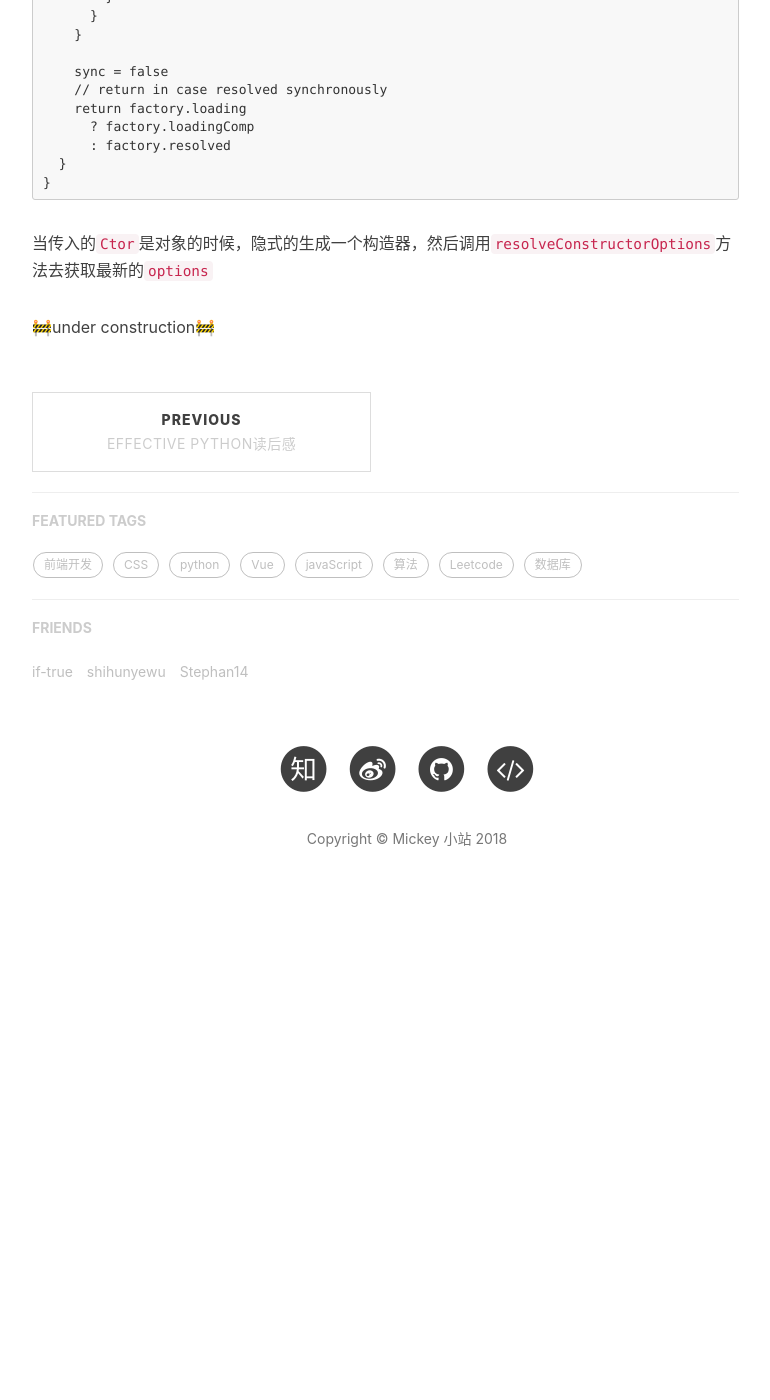
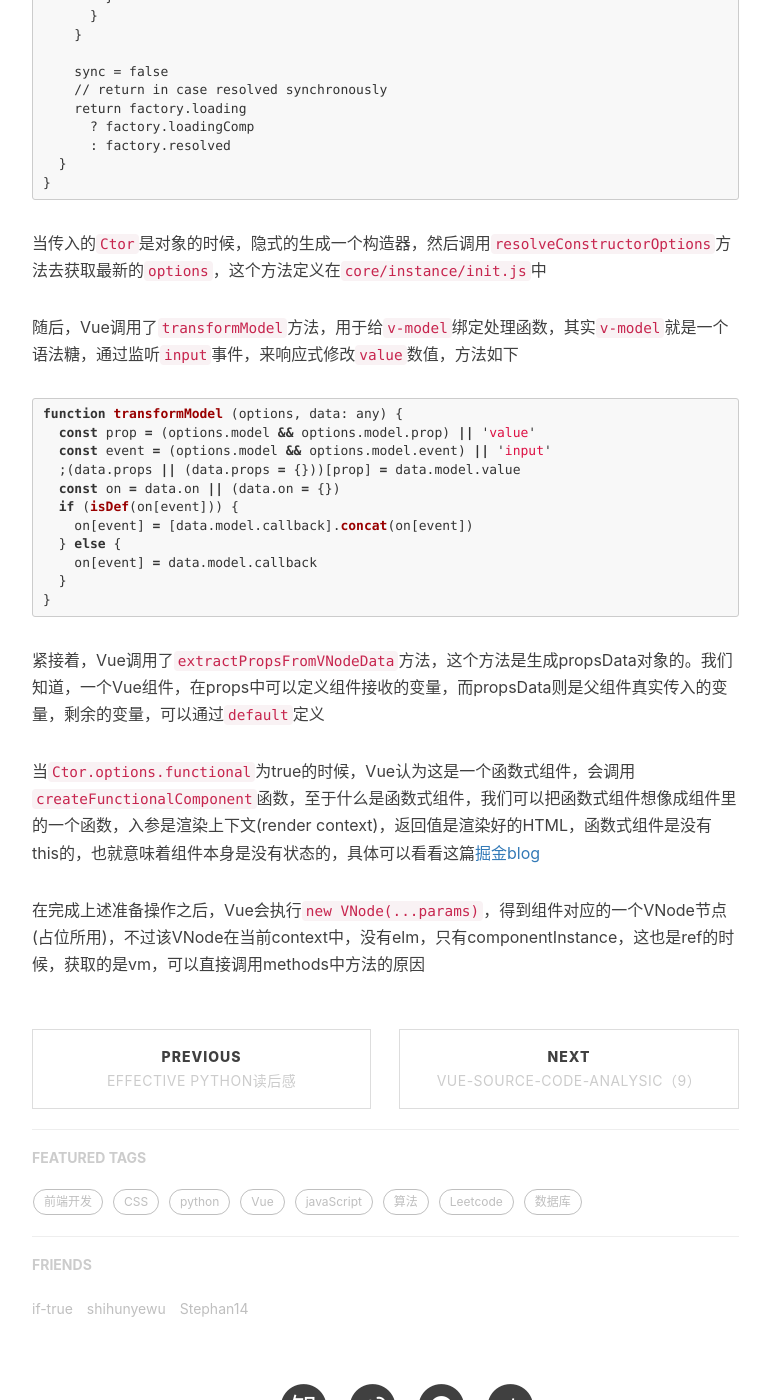
Before and after one commit to mickey0524/mickey0524.github.io, a Jekyll site: the page built from _posts/2018-07-19-vue-source-code-analysic-v8.md, in a window 1280 px wide and 1400 px high, scrolled down 7672 px. Shown: the whole window, without its empty margins (233-1003 px from the left). Built offline with Jekyll 4.4.1, drawn with Linux system fonts in a browser that asks for light colours; nearby versions of some CDN libraries; comment, search, counter and statistics services are not loaded; before the commit the page ends 8587 px from its top, so only the background shows below that.

Commit message:
feat(vue): vue-source-analysic

````diff
--- a/_posts/2018-07-19-vue-source-code-analysic-v8.md
+++ b/_posts/2018-07-19-vue-source-code-analysic-v8.md
@@ -364,6 +364,26 @@ export function resolveAsyncComponent (
 }
 ```
 
-当传入的`Ctor`是对象的时候，隐式的生成一个构造器，然后调用`resolveConstructorOptions`方法去获取最新的`options`
+当传入的`Ctor`是对象的时候，隐式的生成一个构造器，然后调用`resolveConstructorOptions`方法去获取最新的`options`，这个方法定义在`core/instance/init.js`中
 
-🚧under construction🚧
+随后，Vue调用了`transformModel`方法，用于给`v-model`绑定处理函数，其实`v-model`就是一个语法糖，通过监听`input`事件，来响应式修改`value`数值，方法如下
+
+```js
+function transformModel (options, data: any) {
+  const prop = (options.model && options.model.prop) || 'value'
+  const event = (options.model && options.model.event) || 'input'
+  ;(data.props || (data.props = {}))[prop] = data.model.value
+  const on = data.on || (data.on = {})
+  if (isDef(on[event])) {
+    on[event] = [data.model.callback].concat(on[event])
+  } else {
+    on[event] = data.model.callback
+  }
+}
+```
+
+紧接着，Vue调用了`extractPropsFromVNodeData`方法，这个方法是生成propsData对象的。我们知道，一个Vue组件，在props中可以定义组件接收的变量，而propsData则是父组件真实传入的变量，剩余的变量，可以通过`default`定义
+
+当`Ctor.options.functional`为true的时候，Vue认为这是一个函数式组件，会调用`createFunctionalComponent`函数，至于什么是函数式组件，我们可以把函数式组件想像成组件里的一个函数，入参是渲染上下文(render context)，返回值是渲染好的HTML，函数式组件是没有this的，也就意味着组件本身是没有状态的，具体可以看看这篇[掘金blog](https://juejin.im/post/5b38f4bef265da59bc2cb921)
+
+在完成上述准备操作之后，Vue会执行`new VNode(...params)`，得到组件对应的一个VNode节点(占位所用)，不过该VNode在当前context中，没有elm，只有componentInstance，这也是ref的时候，获取的是vm，可以直接调用methods中方法的原因
````
Also changed, not shown: _posts/2018-07-25-vue-source-code-analysic-v9.md (added, +15 -0 lines).
